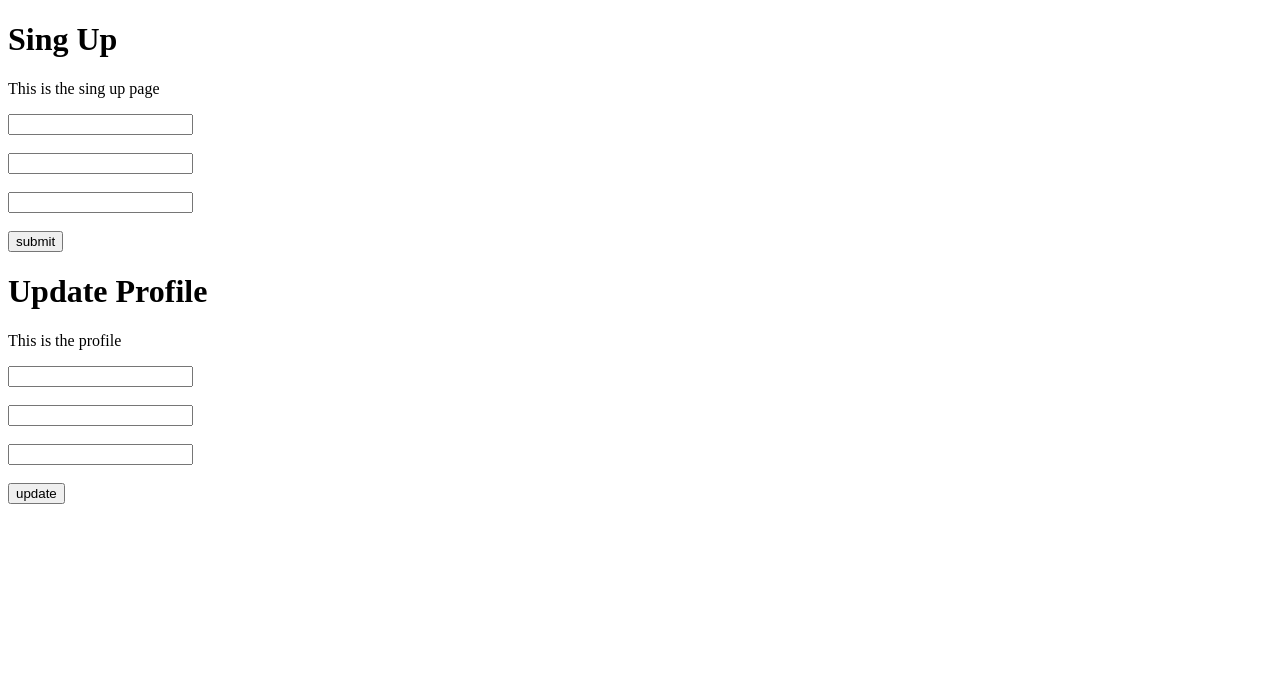
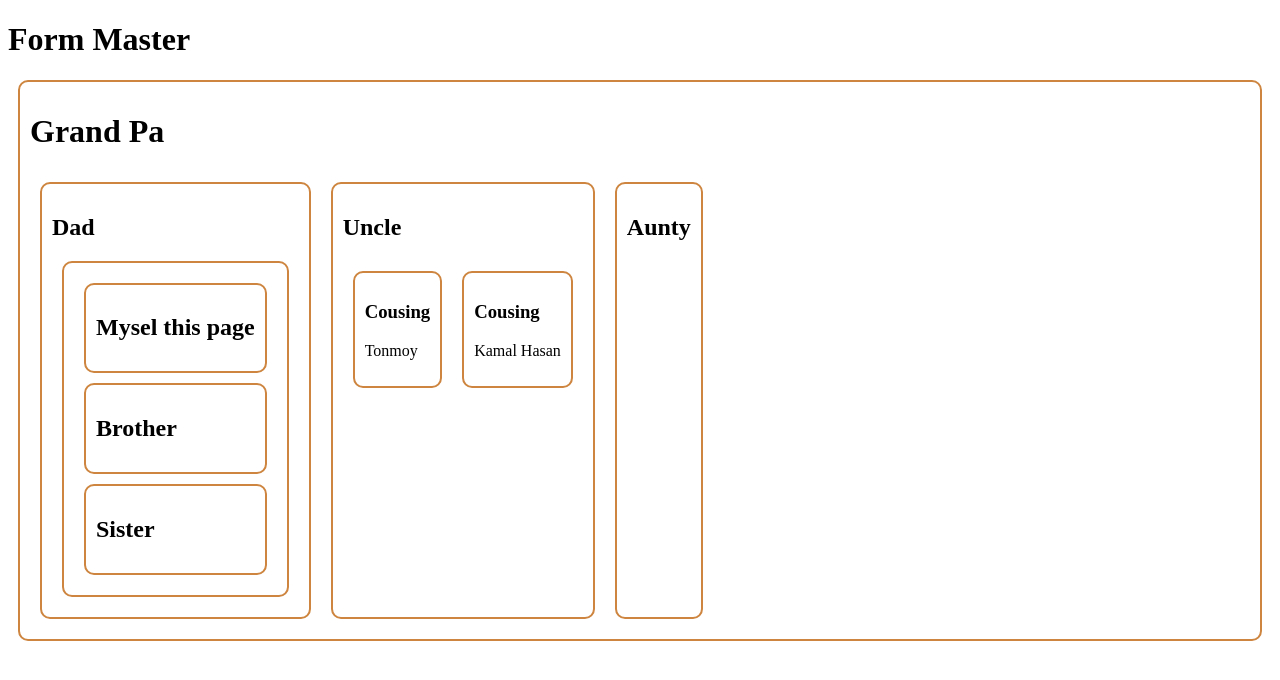
Before and after one commit to Mehebul02/react-form-master, a React (Vite) app: page / in a window 1280 px wide. Shown: the top 680 px of the page. Built offline with nearby package versions, Linux system fonts and the light colour scheme.

Commit message:
cousing added

```diff
--- a/src/App.jsx
+++ b/src/App.jsx
@@ -3,20 +3,21 @@ import reactLogo from './assets/react.svg'
 import viteLogo from '/vite.svg'
 import './App.css'
 import ReusebleForm from './Reusebleform/ReusebleForm'
+import GrandPa from './GrandPa/GrandPa'
 // import ReusebleForm from './Reusebleform/ReusebleForm'
 // import StateFullForm from './Components/Statefullform/StateFullForm'
 // import HooksForm from './Components/useInputState/HooksForm'
 // import RefForm from './RefForm/RefForm'
 // import SimpleForm from './Components/SimpleForm'
-<ReusebleForm></ReusebleForm>
+{/* <ReusebleForm></ReusebleForm> */}
 
 function App() {
-  const handleSingUpSubmit =data=>{
-    console.log('Sing data',data)
-  }
-  const handleUppdateSubmit =data=>{
-   console.log('uppdate data',data)
-  }
+  // const handleSingUpSubmit =data=>{
+  //   console.log('Sing data',data)
+  // }
+  // const handleUppdateSubmit =data=>{
+  //  console.log('uppdate data',data)
+  // }
 
   return (
     <>
@@ -24,7 +25,7 @@ function App() {
      {/* <StateFullForm></StateFullForm> */}
      {/* <RefForm></RefForm> */}
      {/* <HooksForm></HooksForm> */}
-     <ReusebleForm formTitle={'Sing Up'}
+     {/* <ReusebleForm formTitle={'Sing Up'}
       handleSubmit={handleSingUpSubmit}>
         <h1>Sing Up</h1>
         <p>This is the sing up page</p>
@@ -34,7 +35,9 @@ function App() {
       submitBtnText='update'>
         <h1>Update Profile</h1>
         <p>This is the profile</p>
-      </ReusebleForm>
+      </ReusebleForm> */}
+      <h1>Form Master</h1>
+      <GrandPa></GrandPa>
 
 
     </>
--- /dev/null
+++ b/src/Components/cousing/Cousing.jsx
@@ -0,0 +1,9 @@
+const Cousing =({name})=>{
+    return(
+        <div>
+            <h1>Cousing</h1>
+            <p>{name}</p>
+        </div>
+    )
+}
+export default Cousing;
--- /dev/null
+++ b/src/GrandPa/Dad/Dad.jsx
@@ -0,0 +1,19 @@
+import Brother from "../Myself/Brother/Brother";
+import MySelf from "../Myself/Brother/MySelf";
+import Sister from "../Myself/Brother/Sister/SIster";
+
+
+
+const Dad =()=>{
+    return (
+        <div>
+<h1>Dad</h1>
+<div>
+  <MySelf></MySelf>
+    <Brother></Brother>
+    <Sister></Sister>
+</div>
+        </div>
+    )
+}
+export default Dad;
--- /dev/null
+++ b/src/GrandPa/Dad/Uncle/Aunty/Aunty.jsx
@@ -0,0 +1,12 @@
+
+
+const Aunty =()=>{
+    return (
+        <div>
+            <h1>Aunty</h1>
+
+
+        </div>
+    )
+}
+export default Aunty;
--- /dev/null
+++ b/src/GrandPa/Dad/Uncle/Uncle.jsx
@@ -0,0 +1,15 @@
+import Cousing from "../../../Components/cousing/Cousing";
+
+const Uncle =()=>{
+    return (
+        <div>
+<h1>Uncle</h1>
+<section className="flex">
+    <Cousing name={'Tonmoy'}></Cousing>
+    <Cousing name={'Kamal Hasan'}></Cousing>
+
+</section>
+        </div>
+    )
+}
+export default Uncle;
--- /dev/null
+++ b/src/GrandPa/GrandPa.css
@@ -0,0 +1,9 @@
+.grandpa div, .grandpa{
+    border: 2px solid peru;
+    padding: 10px;
+    margin: 10px;
+    border-radius: 10px;
+}
+.flex{
+    display: flex;
+}
--- /dev/null
+++ b/src/GrandPa/GrandPa.jsx
@@ -0,0 +1,18 @@
+import Dad from "./Dad/Dad";
+import Aunty from "./Dad/Uncle/Aunty/Aunty";
+import Uncle from "./Dad/Uncle/Uncle";
+import './GrandPa.css'
+const GrandPa =()=>{
+    return (
+        <div className="grandpa ">
+            <h1>Grand Pa</h1>
+           <section className="flex">
+           <Dad></Dad>
+            <Uncle></Uncle>
+            <Aunty></Aunty>
+           </section>
+
+        </div>
+    )
+}
+export default GrandPa;
--- /dev/null
+++ b/src/GrandPa/Myself/Brother/Brother.jsx
@@ -0,0 +1,8 @@
+const Brother =()=>{
+    return (
+        <div>
+            <h1>Brother</h1>
+        </div>
+    )
+}
+export default Brother;
--- /dev/null
+++ b/src/GrandPa/Myself/Brother/MySelf.jsx
@@ -0,0 +1,8 @@
+const MySelf =()=>{
+    return (
+        <div>
+            <h1>Mysel this page</h1>
+        </div>
+    )
+}
+export default MySelf;
--- /dev/null
+++ b/src/GrandPa/Myself/Brother/Sister/SIster.jsx
@@ -0,0 +1,8 @@
+const Sister =()=>{
+    return(
+        <div>
+            <h1>Sister</h1>
+        </div>
+    )
+}
+export default Sister;
```
